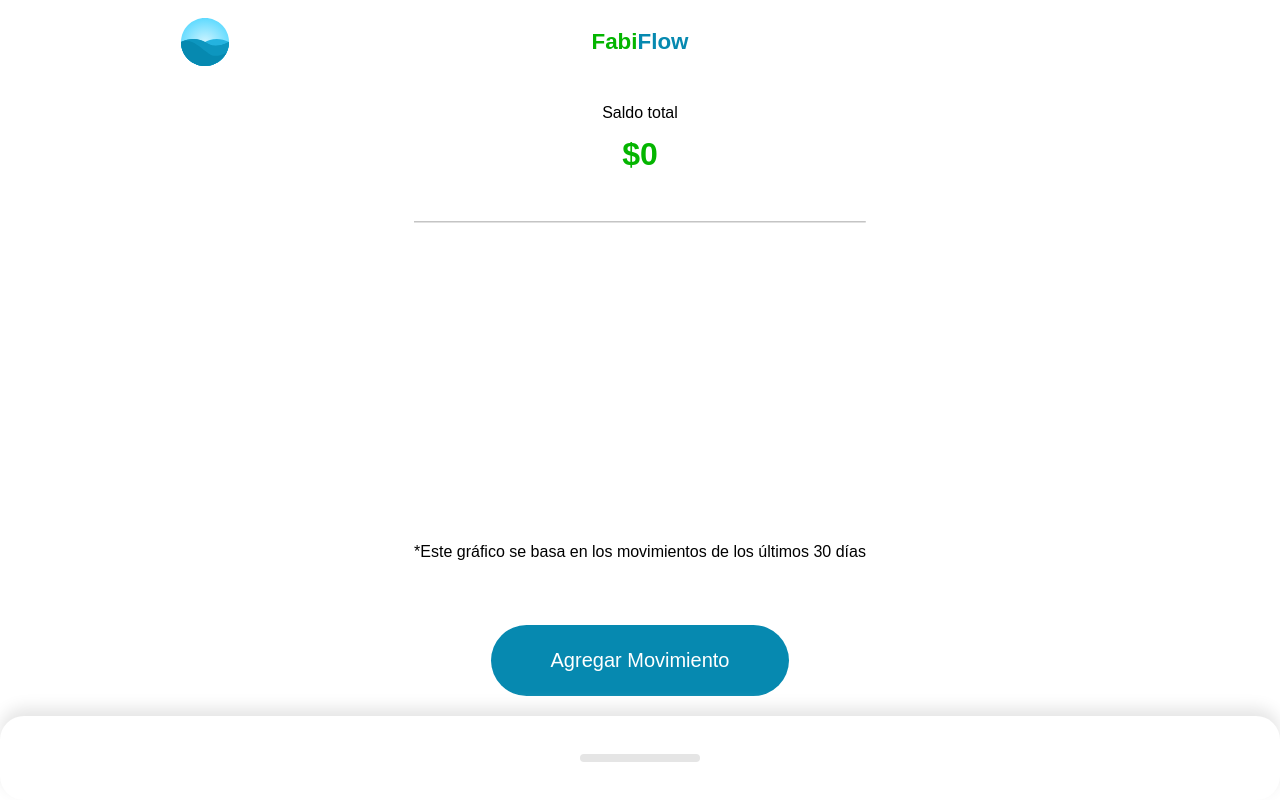
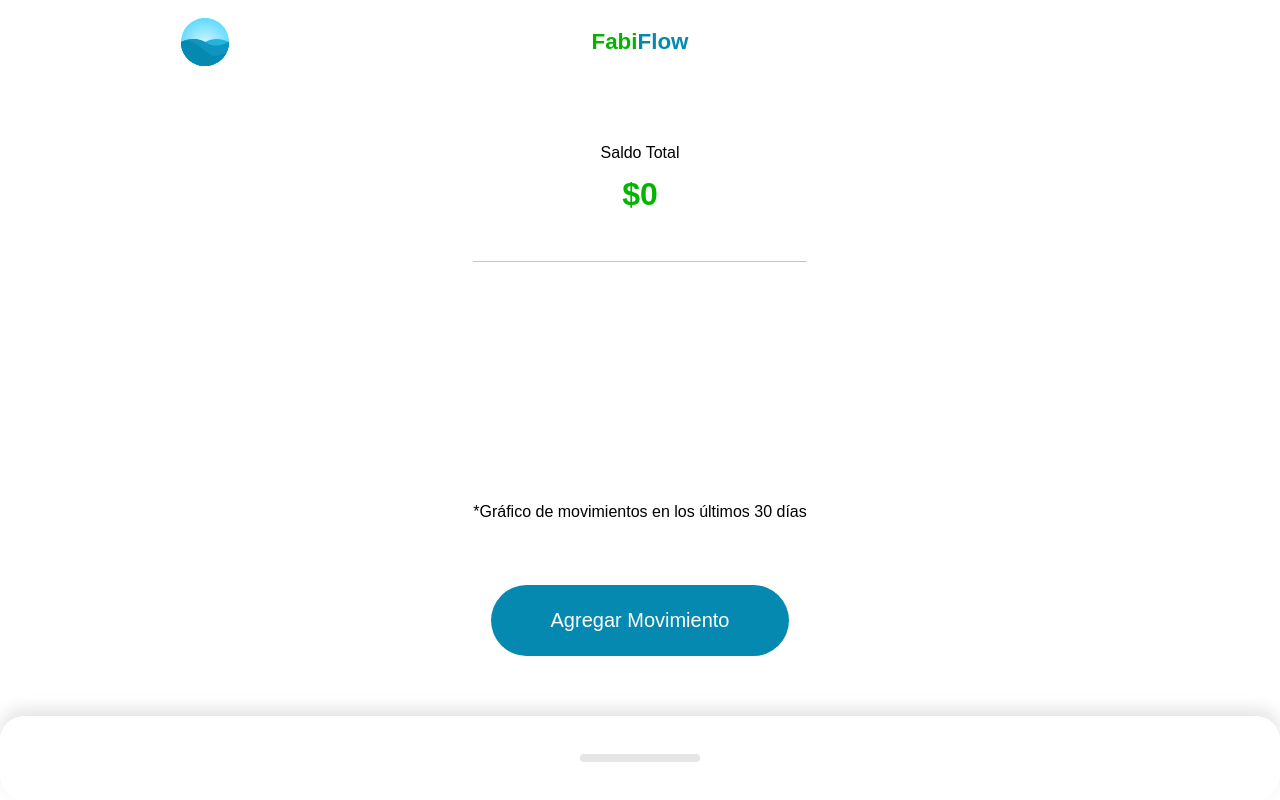
Before and after one commit to fabiansc89/CashFlow-PracticoVue, a Vue app: page / in a window 1280 px wide. Built offline with nearby package versions, Linux system fonts and the light colour scheme.

Commit message:
fix comentario informativo de grafico

```diff
--- a/src/components/Home.vue
+++ b/src/components/Home.vue
@@ -5,7 +5,7 @@
     </template>
     <template #resume>
       <Resume
-        :total-label="'Saldo total'"
+        :total-label="'Saldo Total'"
         :label="label"
         :total-amount="totalAmount"
         :amount="amount"
--- a/src/components/Resume/Graphic.vue
+++ b/src/components/Resume/Graphic.vue
@@ -30,7 +30,7 @@
           y2="200"
         />
       </svg>
-      <p>*Este gráfico se basa en los movimientos de los últimos 30 días</p>
+      <p>*Gráfico de movimientos en los últimos 30 días</p>
     </div>
   </template>
 
```
